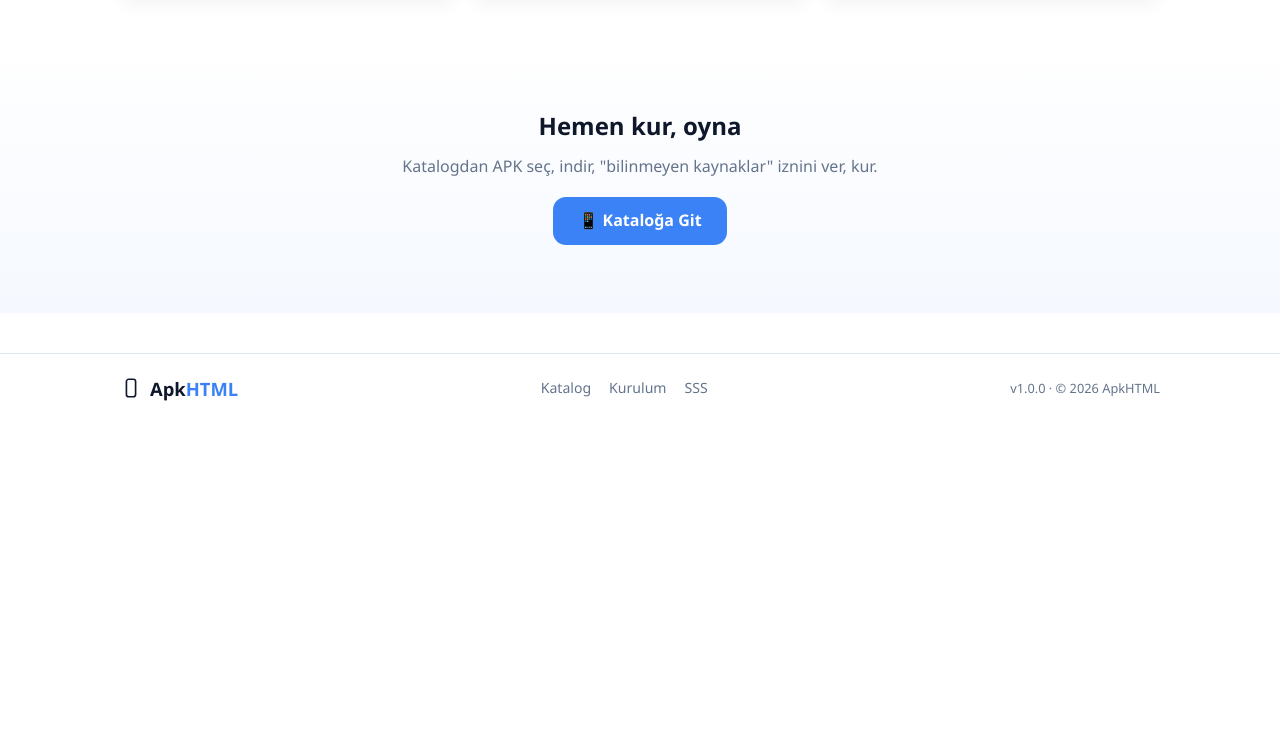
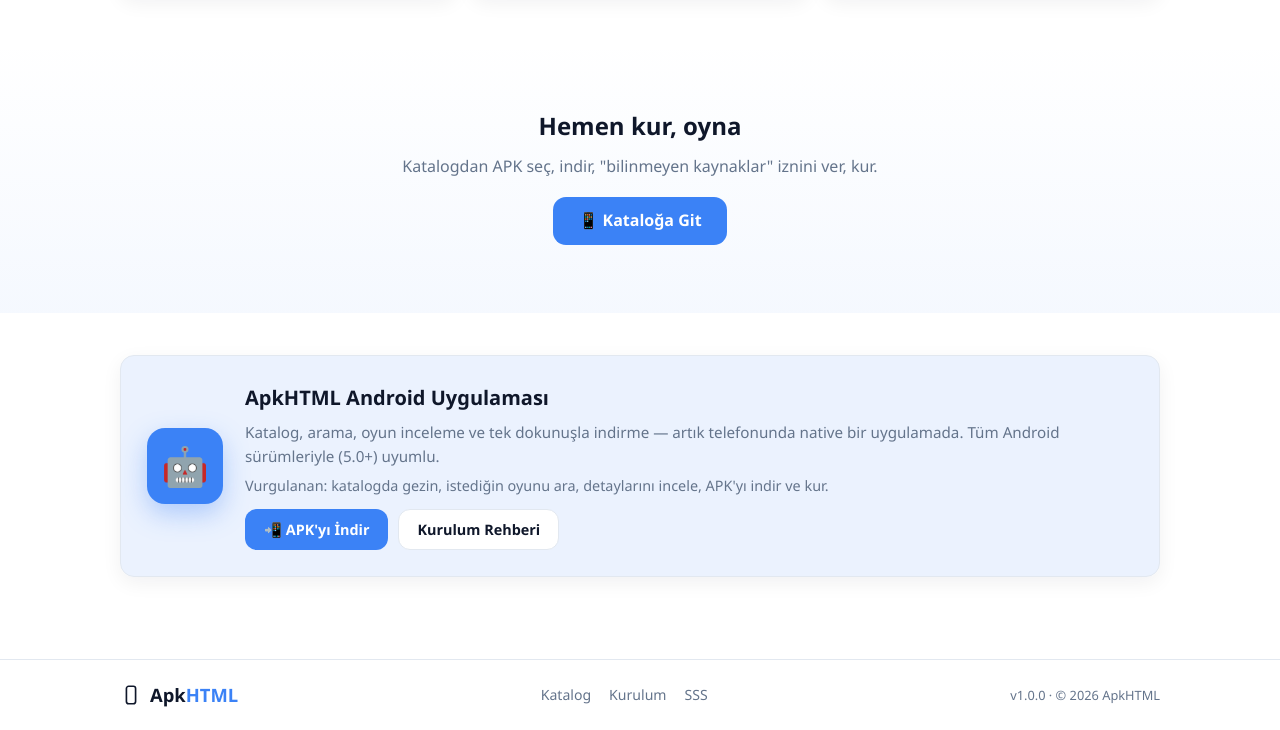
Before and after one commit to cinat3140-rgb/apkhtml, a plain HTML site: page index.html in a window 1280 px wide. Shown: the part 1044-1774 px from the top of the page. Before the commit the page ends 1467 px from the top, so only its background shows below. Drawn offline with Linux system fonts and the light colour scheme.

Commit message:
ApkHTML Android uygulamasi (APK) eklendi: katalog+arama+detay+indirme, kurulum bolumu linki

```diff
--- a/index.html
+++ b/index.html
@@ -75,6 +75,23 @@
           <a class="btn btn-primary btn-lg" href="#/katalog">📱 Kataloğa Git</a>
         </div>
       </section>
+
+      <section class="section" id="uygulama">
+        <div class="wrap">
+          <div class="app-banner">
+            <div class="app-icon">🤖</div>
+            <div class="app-info">
+              <h2 class="app-title">ApkHTML Android Uygulaması</h2>
+              <p class="app-desc">Katalog, arama, oyun inceleme ve tek dokunuşla indirme — artık telefonunda native bir uygulamada. Tüm Android sürümleriyle (5.0+) uyumlu.</p>
+              <div class="app-detail">Vurgulanan: katalogda gezin, istediğin oyunu ara, detaylarını incele, APK'yı indir ve kur.</div>
+              <div class="app-cta">
+                <a class="btn btn-primary" href="apkhtml-v1-0-0.apk" download>📲 APK'yı İndir</a>
+                <a class="btn btn-ghost" href="#/indir">Kurulum Rehberi</a>
+              </div>
+            </div>
+          </div>
+        </div>
+      </section>
     </section>
 
     <section data-view="katalog" hidden>
@@ -105,6 +122,18 @@
       <div class="wrap section">
         <h1 class="page-title">APK Nasıl Kurulur?</h1>
         <p class="page-sub">Bir APK'yı kurmak 30 saniye sürer. Bilinmeyen kaynaklara izin vermen yeterli.</p>
+
+        <div class="app-banner app-banner-sm">
+          <div class="app-icon">🤖</div>
+          <div class="app-info">
+            <h2 class="app-title">ApkHTML Android Uygulaması</h2>
+            <p class="app-desc">Katalog, arama ve incelemeyi native uygulamada yap; oyun APK'larını tek dokunuşla indir.</p>
+            <div class="app-cta">
+              <a class="btn btn-primary" href="apkhtml-v1-0-0.apk" download>📲 APK'yı İndir (40 KB)</a>
+            </div>
+          </div>
+        </div>
+
         <ol class="steps">
           <li><b>1. APK'yı indir</b><p>Katalogdan oyunun "APK İndir" butonuna dokun. İndirme telefonunun indirilenler klasörüne düşer.</p></li>
           <li><b>2. Dosyaya dokun</b><p>Bildirimde veya Dosyalar uygulamasında APK'ya dokun.</p></li>
--- a/style.css
+++ b/style.css
@@ -216,6 +216,39 @@
 .footer-links a { color: var(--text-dim); font-size: 0.88rem; transition: color 0.15s; }
 .footer-links a:hover { color: var(--accent); }
 
+/* ---------- App banner ---------- */
+.app-banner {
+  display: flex;
+  align-items: center;
+  gap: 22px;
+  padding: 26px;
+  border-radius: var(--radius);
+  border: 1px solid var(--border);
+  background: var(--accent-soft);
+  box-shadow: var(--shadow-soft);
+}
+.app-banner-sm { margin-bottom: 24px; padding: 20px; }
+.app-icon {
+  flex: 0 0 auto;
+  width: 76px; height: 76px;
+  font-size: 2.4rem;
+  display: flex; align-items: center; justify-content: center;
+  border-radius: 18px;
+  background: var(--accent);
+  color: #fff;
+  box-shadow: 0 10px 26px rgba(59, 130, 246, 0.35);
+}
+.app-banner-sm .app-icon { width: 56px; height: 56px; font-size: 1.7rem; border-radius: 14px; }
+.app-title { font-size: 1.25rem; margin-bottom: 6px; }
+.app-desc { color: var(--text-dim); font-size: 0.95rem; margin-bottom: 6px; }
+.app-detail { font-size: 0.9rem; color: var(--text-dim); margin-bottom: 12px; }
+.app-cta { display: flex; gap: 10px; flex-wrap: wrap; }
+
+@media (max-width: 640px) {
+  .app-banner { flex-direction: column; text-align: center; padding: 20px; }
+  .app-cta { justify-content: center; }
+}
+
 /* ---------- Responsive ---------- */
 @media (max-width: 1024px) {
   .nav-inner { height: auto; flex-wrap: wrap; gap: 8px 16px; padding: 10px 0; }
```
Also changed, not shown: 1 other file.
